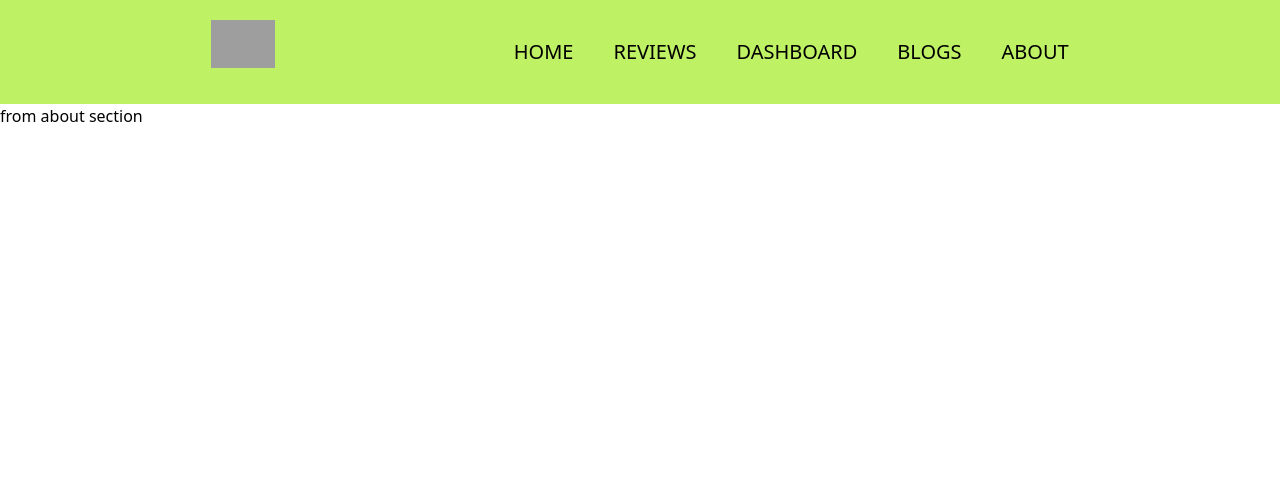
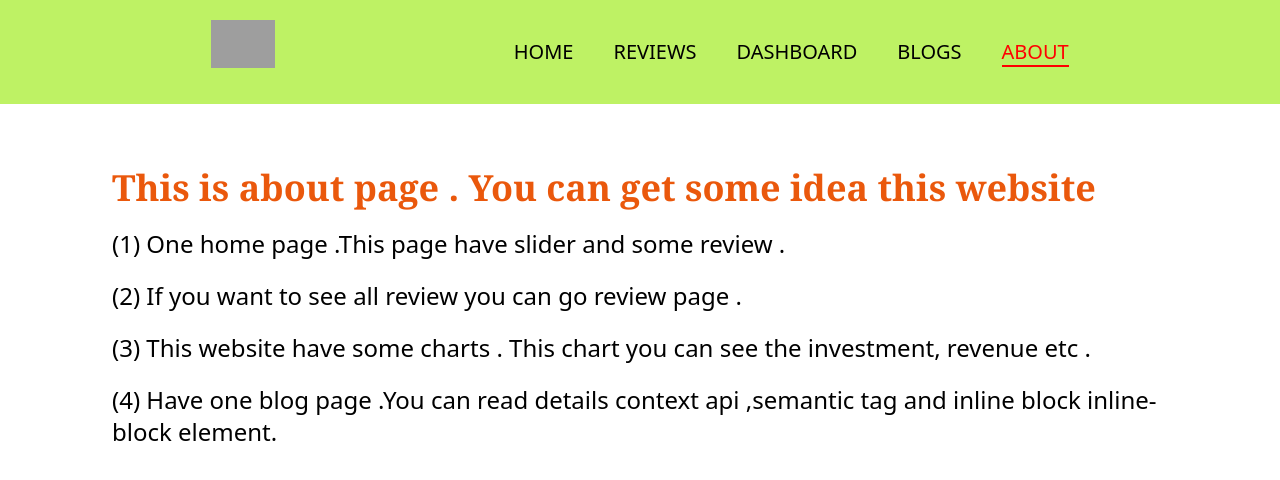
Before and after one commit to Shihab2022/product-analysis, a React (Create React App) app: page /about in a window 1280 px wide. Shown: the top 480 px of the page. Built offline with nearby package versions, Linux system fonts and the light colour scheme; grey boxes are pictures that could not be loaded; the HTML template or start-up script is replaced by a standard one.

Commit message:
add custom link

```diff
--- a/src/Components/About/About.js
+++ b/src/Components/About/About.js
@@ -2,8 +2,14 @@ import React from 'react';
 
 const About = () => {
     return (
-        <div>
-            <h1>from about section</h1>
+        <div className="md:px-28 md:py-16 px-8 py-5">
+            <h1 className="text-4xl text-orange-600 font-serif font-bold">This is about page . You can get some idea this website </h1>
+
+            <p className='text-2xl my-5'> (1) One home page .This page have slider and some review .</p>
+            <p className='text-2xl my-5'> (2) If you want to see all review you can go review page .</p>
+            <p className='text-2xl my-5'> (3) This website have some charts . This chart you can see the investment, revenue etc .</p>
+            <p className='text-2xl my-5'> (4) Have one blog page .You can read details context api ,semantic tag and inline block inline-block element.</p>
+
         </div>
     );
 };
--- /dev/null
+++ b/src/Components/CustomLink/CustomLink.js
@@ -0,0 +1,16 @@
+import React from 'react'
+import { Link, useMatch, useResolvedPath } from 'react-router-dom'
+
+const CustomLink = ({ children, to, ...props }) => {
+  let resolved = useResolvedPath(to)
+  let match = useMatch({ path: resolved.pathname, end: true })
+  return (
+    <div>
+      <Link style={{ color: match ? 'red' : 'black' ,borderBottom :match ? '2px solid red' : 'none'}} to={to} {...props}>
+        {children}
+      </Link>
+    </div>
+  )
+}
+
+export default CustomLink
--- a/src/Components/Dashboard/Dashboard.js
+++ b/src/Components/Dashboard/Dashboard.js
@@ -5,8 +5,8 @@ import SingleLineChart from "../SingleLineChart/SingleLineChart";
 
 const Dashboard = () => {
   return (
-    <div className="grid md:grid-cols-2 md:px-28 px-5 py-10">
-      <div className="my-5">
+    <div className="grid sm:grid-cols-2 md:px-28 px-5 py-10">
+      <div className="my-5 md:w-[100%] w-[60%] ">
           <h1 className='text-3xl mb-16 font-bold text-center text-lime-800'> Single line chart for investment .</h1>
         <SingleLineChart></SingleLineChart>
       </div>
--- a/src/Components/Header/Header.js
+++ b/src/Components/Header/Header.js
@@ -1,5 +1,6 @@
 import React from 'react';
-import { Link } from 'react-router-dom';
+// import { Link } from 'react-router-dom';
+import CustomLink from '../CustomLink/CustomLink';
 
 const Header = () => {
     return (
@@ -8,12 +9,13 @@ const Header = () => {
             <img src={`https://pluspng.com/img-png/dirt-bike-wheelie-png-menu-800.png`} alt="" />
             </div>
 
-         <div className=''>
-            <Link className="md:ml-10 ml-3 md:text-xl" to='/'>HOME</Link>
-            <Link className="md:ml-10 ml-3 md:text-xl" to='/reviews'>REVIEWS</Link>
-            <Link className="md:ml-10 ml-3 md:text-xl" to='/dashboard'>DASHBOARD</Link>
-            <Link className="md:ml-10 ml-3 md:text-xl" to='/blogs'>BLOGS</Link>
-            <Link className="md:ml-10 ml-3 md:text-xl" to='/about'>ABOUT</Link>
+         <div className='flex'>
+             <CustomLink className="md:ml-10 ml-3 md:text-xl" to='/'>HOME</CustomLink>
+
+            <CustomLink className="md:ml-10 ml-3 md:text-xl" to='/reviews'>REVIEWS</CustomLink>
+            <CustomLink className="md:ml-10 ml-3 md:text-xl" to='/dashboard'>DASHBOARD</CustomLink>
+            <CustomLink className="md:ml-10 ml-3 md:text-xl" to='/blogs'>BLOGS</CustomLink>
+            <CustomLink className="md:ml-10 ml-3 md:text-xl" to='/about'>ABOUT</CustomLink>
          </div>
         </div>
     );
--- a/src/Components/SingleLineChart/SingleLineChart.js
+++ b/src/Components/SingleLineChart/SingleLineChart.js
@@ -1,12 +1,20 @@
-import React from 'react';
-import { Line, LineChart, Tooltip, XAxis, YAxis } from 'recharts';
-import useGetChartData from '../../Hooks/GetChartData';
+import React from "react";
+import {
+  CartesianGrid,
+  Line,
+  LineChart,
+  Tooltip,
+  XAxis,
+  YAxis,
+} from "recharts";
+import useGetChartData from "../../Hooks/GetChartData";
 
 const SingleLineChart = () => {
-    const [chartData]=useGetChartData()
+  const [chartData] = useGetChartData();
   return (
     <LineChart width={500} height={500} data={chartData}>
-    <Line dataKey={'investment'} stroke="#8884d8"></Line>
+      <CartesianGrid strokeDasharray="3 3" />
+      <Line dataKey={"investment"} stroke="#8884d8"></Line>
       <XAxis dataKey="month"></XAxis>
       <Tooltip />
       <YAxis></YAxis>
```
Also changed, not shown: public/reviewData.json (+10 -10 lines), 1 other file (tests, documents, lock files or other folders). Lines whose indentation alone changed are shown as unchanged.
